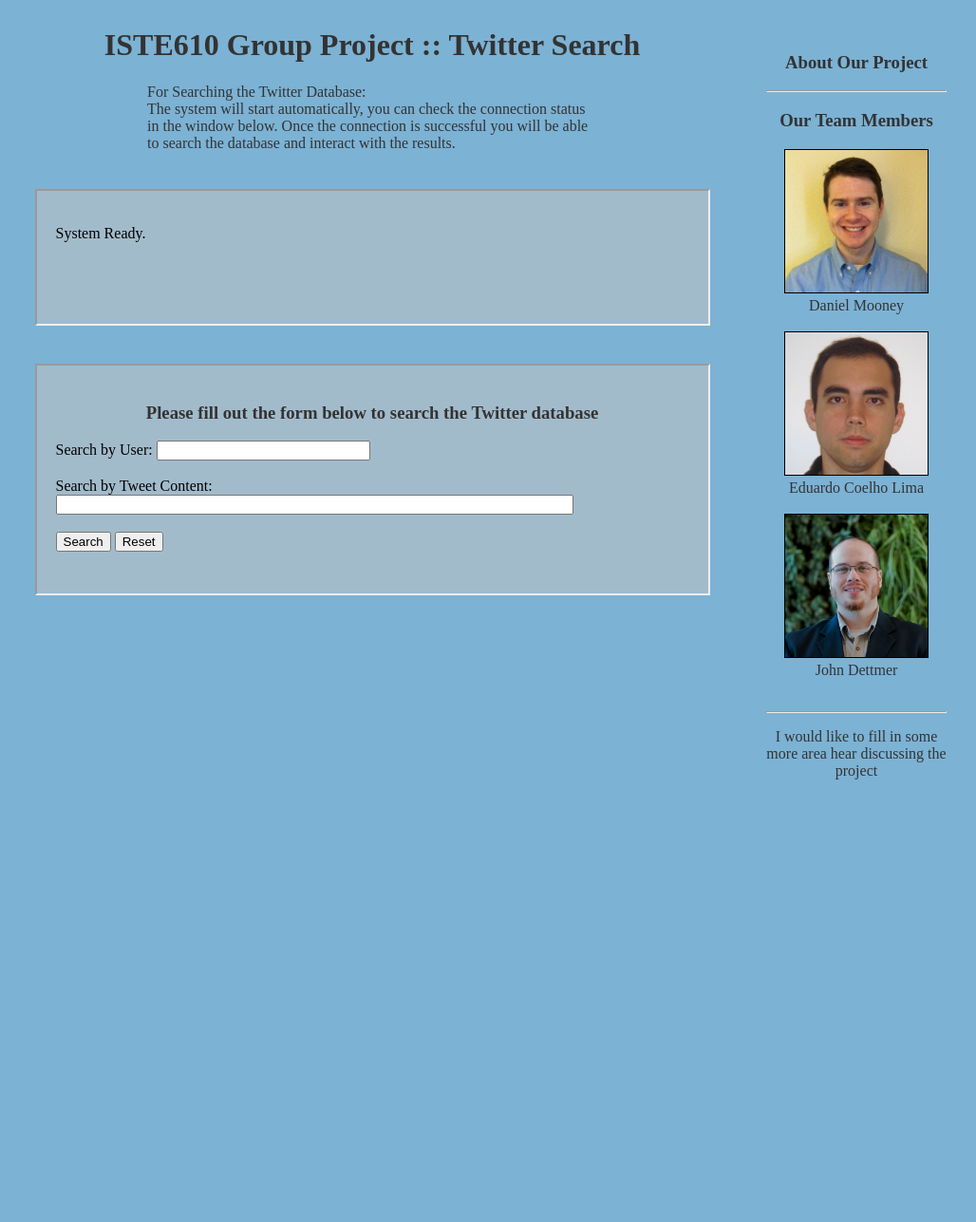
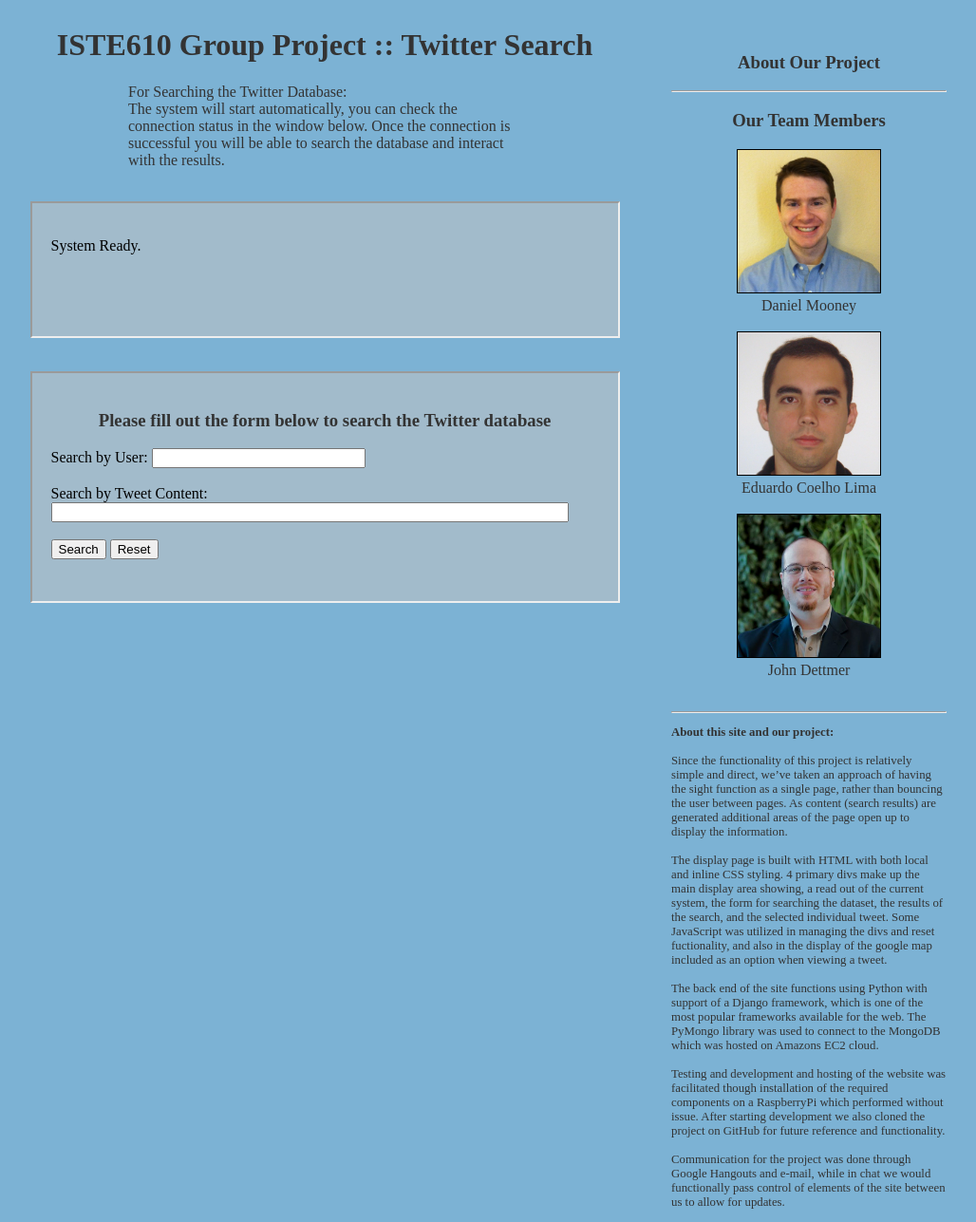
Before and after one commit to eduardocoelholima/django-mongodb-webinterface, a Django app: page / in a window 1280 px wide. Shown: the whole page at 95% size, without its empty margins (143-1171 px from the left). Before the commit the page ends 821 px from the top, so only its background shows below. Run offline with Django 3.2, Linux system fonts and the light colour scheme; some libraries are stand-ins or nearby versions.

Commit message:
adding comments to index

```diff
--- a/polls/templates/polls/index.html
+++ b/polls/templates/polls/index.html
@@ -18,12 +18,12 @@
 		margin:5%;
 		background-color:#a2bbcb;}
 
-		#leftside {width:79%;
+		#leftside {width:69%;
 		float:left;
 		display:inline-block;
 		clear:left;}
 
-		#RightSide {width:19%;
+		#RightSide {width:29%;
 		float:right;
 		text-align:center;
 		margin-top:10px;
@@ -48,35 +48,86 @@
 
 		#tweetdisplay table {width:100%}
 		#tweetdisplay table tr td {min-width:100px;}
+		#map {
+
+        height: 400px;
+      	visibility:hidden;
+      	}
+
 
 	</style>
-	<script type="text/javascript">	</script>
-	<script>
-	//document.getElementById('queryform').scrollIntoView();
+
+	<script type="text/javascript"
+    src="http://maps.google.com/maps/api/js?sensor=false">
+</script>
+
+
+	<script type="text/javascript">
+	var map;
+
 	$(document).ready(function(){
-    //$("html,body").scrollTop(80);
+
      document.getElementById('resultsdisplay').scrollIntoView();
 	});
+	//on view tweet display the tweetdisplay div
 	function show() {
         document.getElementById('tweetdisplay').style.display='block';
         document.getElementById('tweetdisplay').scrollIntoView();
+        document.getElementById('map').style.visibility='hidden';
         return false;
     }
-    function resetTest() {
-    	document.getElementById("queryform").reset();
-    	document.getElementById("tweetbody").value = "";
-    	document.getElementById("username").value = "";
-    }
+
     function msg(msg) {
     	document.getElementById("sysdisplay").innerHTML=msg;
     }
+    //reloading the webpage
     function reload() {
     	window.location='http://dantheran7.ddns.net/';
     }
-	function linktogooglemaps(coor){
-		var res = coor.split(",");
-		location.href='http://maps.google.com/maps?z=12&t=m&q=loc:'+res[0]+'+'+res[1]
-	}
+
+	//google map  function passed on the coordiantes in the tweetdisplay div
+	function linktogooglemaps(coor)
+	{
+	coorArr = coor.split(",");
+	latNum = coorArr[0]
+	longNum = coorArr[1]
+	document.getElementById('map').style.visibility='visible';
+	var mapCanvas = document.getElementById('map');
+	var mapOptions = {
+      		center: new google.maps.LatLng(latNum,longNum),
+      		zoom: 15,
+      		mapTypeId: google.maps.MapTypeId.ROADMAP
+    	}
+    var map = new google.maps.Map(mapCanvas, mapOptions);
+
+	var marker = new google.maps.Marker({
+        position: new google.maps.LatLng(latNum,longNum),
+        map: map,
+        title:"This is the place."
+    });
+
+    var contentString = 'Hello <strong>World</strong>!';
+    var infowindow = new google.maps.InfoWindow({
+        content: contentString
+    });
+
+    google.maps.event.addListener(marker, 'click', function() {
+      infowindow.open(map,marker);
+    });
+    }
+
+
+
+	function initialize() {
+    	var mapCanvas = document.getElementById('map');
+    	var mapOptions = {
+      		center: new google.maps.LatLng(44.5403, -78.5463),
+      		zoom: 8,
+      		mapTypeId: google.maps.MapTypeId.ROADMAP
+    }
+    var map = new google.maps.Map(mapCanvas, mapOptions);
+  }
+  google.maps.event.addDomListener(window, 'load', initialize);
 	</script>
 </head>
 
@@ -165,10 +216,11 @@
 		</form>
 		{% endif %}
 
+	<div class="FramedDisplayElement" id="map"></div>
 
 	</div><!--  end left side  -->
 
-	<!--   -->
+	<!-- Right side display - for team photos and project text  -->
 	<div id="RightSide">
 		<br/>
 		<h3>About Our Project</h3>
@@ -189,11 +241,22 @@
 			<br/>
 		</p>
 		<hr/>
-		<p class="PageText">
-			I would like to fill in some more area hear discussing the project
+		<p class="PageText" style="text-align:left; font-size:80%;">
+			<span style="font-weight:bold;">About this site and our project:</span></br></br>
+
+			Since the functionality of this project is relatively simple and direct, we’ve taken an approach of having the sight function as a single page, rather than bouncing the user between pages. As content (search results) are generated additional areas of the page open up to display the information. </br></br>
+
+			The display page is built with HTML with both local and inline CSS styling. 4 primary divs make up the main display area showing, a read out of the current system, the form for searching the dataset, the results of the search, and the selected individual tweet. Some JavaScript was utilized in managing the divs and reset fuctionality, and also in the display of the google map included as an option when viewing a tweet. </br></br>
+
+			The back end of the site functions using Python with support of a Django framework, which is one of the most popular frameworks available for the web. The PyMongo library was used to connect to the MongoDB which was hosted on Amazons EC2 cloud. </br></br>
+
+			Testing and development and hosting of the website was facilitated though installation of the required components on a RaspberryPi which performed without issue. After starting development we also cloned the project on GitHub for future reference and functionality.</br></br>
+
+			Communication for the project was done through Google Hangouts and e-mail, while in chat we would functionally pass control of elements of the site between us to allow for updates.
+
 		</p>
-	</div><!--   -->
+	</div><!-- End of the Right Side  -->
 
-	</div><!--   -->
+	</div><!-- End of the body wrapper  -->
 </body>
 </html>
```
